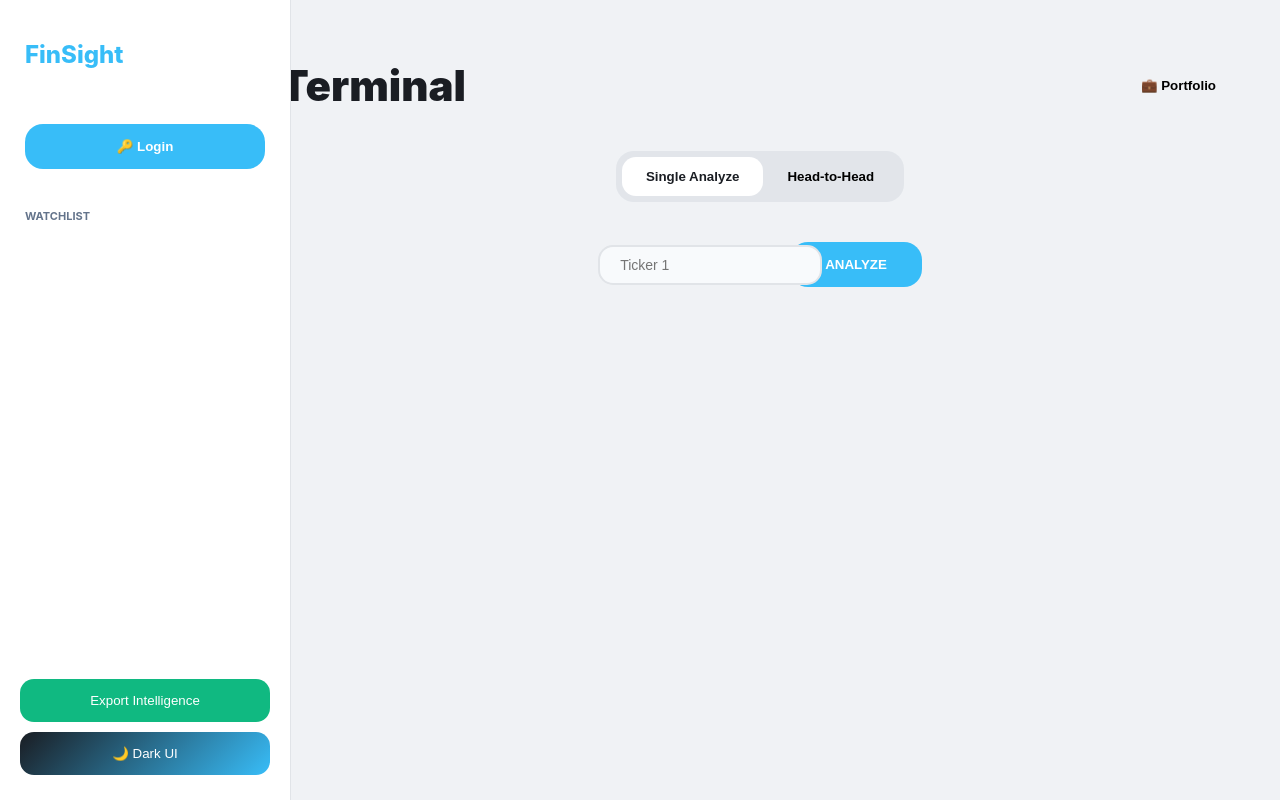
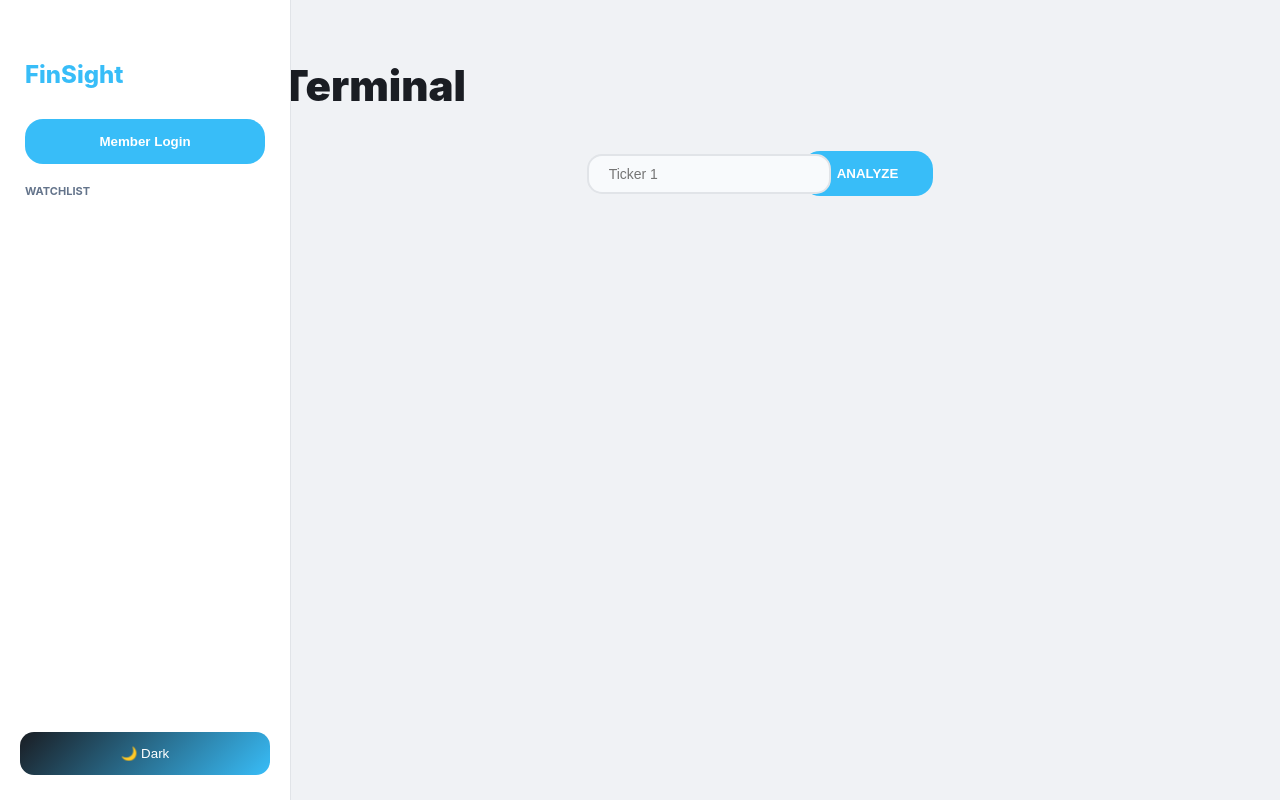
Before and after one commit to navanshi-parekh/FinSight-Terminal, a React (Create React App) app in the folder frontend/: page / in a window 1280 px wide. Built offline with nearby package versions, Linux system fonts and the light colour scheme.

Commit message:
version check

```diff
--- a/frontend/src/App.js
+++ b/frontend/src/App.js
@@ -46,24 +46,19 @@ function App() {
     glass: 'blur(12px)'
   };
 
-  // Internal Components to fix the 'theme' crash on Render
+  // --- Sub-components inside App to avoid Render build crash ---
   const SkeletonCard = () => (
-    <div style={{ ...cardStyle, width: '460px', backgroundColor: theme.card, backdropFilter: theme.glass, border: `1px solid ${theme.border}`, overflow: 'hidden' }}>
-      <div style={{ display: 'flex', justifyContent: 'space-between', marginBottom: '20px' }}>
-        <div className="skeleton-pulse" style={{ width: '80px', height: '25px', borderRadius: '8px', backgroundColor: theme.inputBg }}></div>
-        <div className="skeleton-pulse" style={{ width: '100px', height: '25px', borderRadius: '8px', backgroundColor: theme.inputBg }}></div>
-      </div>
-      <div className="skeleton-pulse" style={{ width: '100%', height: '150px', borderRadius: '15px', backgroundColor: theme.inputBg }}></div>
+    <div style={{ ...cardStyle, width: '460px', backgroundColor: theme.card, border: `1px solid ${theme.border}` }}>
+      <div className="skeleton-pulse" style={{ width: '100%', height: '200px', backgroundColor: theme.inputBg }}></div>
       <style>{`@keyframes pulse { 0% { opacity: 0.6; } 50% { opacity: 1; } 100% { opacity: 0.6; } } .skeleton-pulse { animation: pulse 1.5s infinite ease-in-out; }`}</style>
     </div>
   );
 
   const SuggestionsList = ({ suggestions, onSelect }) => (
-    <ul style={{ ...dropdownStyle, backgroundColor: theme.card, border: `1px solid ${theme.border}`, backdropFilter: 'blur(10px)' }}>
+    <ul style={{ ...dropdownStyle, backgroundColor: theme.card, border: `1px solid ${theme.border}` }}>
       {suggestions.map((s, idx) => (
-        <li key={idx} onClick={() => onSelect(s.symbol)} style={{ ...suggestionItem, color: theme.text, borderBottom: `1px solid ${theme.border}` }}>
-          <div style={{ fontWeight: 'bold', fontSize: '14px' }}>{s.symbol}</div>
-          <div style={{ fontSize: '11px', color: theme.subText }}>{s.name}</div>
+        <li key={idx} onClick={() => onSelect(s.symbol)} style={{ ...suggestionItem, color: theme.text }}>
+          <b>{s.symbol}</b> - {s.name}
         </li>
       ))}
     </ul>
@@ -93,127 +88,113 @@ function App() {
     const ticker1 = (manualTicker || t1).trim().toUpperCase();
     const ticker2 = t2.trim().toUpperCase();
     if (!ticker1) return;
-    setLoading(true); setResults([]); setComparisonData(null); setShowDropdown(false);
+
+    setLoading(true); setResults([]); setShowDropdown(false);
     const url = (mode === "analyze" || manualTicker) ? `${API_BASE}/api/analyze/${ticker1}` : `${API_BASE}/api/compare/${ticker1}/${ticker2}`;
-    fetch(url).then(res => res.json()).then(data => {
-        if (data.stocks) { setResults(data.stocks); setComparisonData({ winner: data.winner, verdict: data.verdict }); }
+
+    fetch(url)
+      .then(res => {
+        if (res.status === 429) { alert("Yahoo is rate-limiting this request. Please wait 2 minutes."); }
+        return res.json();
+      })
+      .then(data => {
+        if (data.stocks) { setResults(data.stocks); }
         else if (data.symbol) { setResults([data]); }
+        else if (data.error) { alert(data.error); }
         setLoading(false);
-      }).catch(() => setLoading(false));
-  };
-
-  const downloadPDF = () => {
-    const doc = new jsPDF(); doc.text("FinSight Report", 14, 20);
-    autoTable(doc, { head: [['Symbol', 'Price', 'Verdict']], body: results.map(s => [s.symbol, s.price, s.recommendation]) });
-    doc.save(`FinSight_Report.pdf`);
+      })
+      .catch(() => setLoading(false));
   };
 
   return (
     <div style={{ backgroundColor: theme.bg, color: theme.text, minHeight: '100vh', transition: '0.3s' }}>
       <style>{`
         .sidebar { position: fixed; left: 0; top: 0; bottom: 0; width: 240px; padding: 40px 25px; z-index: 100; border-right: 1px solid ${theme.border}; background: ${theme.sidebar}; backdrop-filter: ${theme.glass}; }
-        .main-content { padding-left: 280px; padding-top: 60px; padding-right: 40px; padding-bottom: 60px; }
+        .main-content { padding-left: 280px; padding-top: 60px; padding-right: 40px; }
 
-        /* FIX FOR BLOTCHED OVERLAP */
-        .search-area { display: flex; align-items: center; justify-content: center; gap: 12px; margin-bottom: 60px; flex-wrap: nowrap; }
-        .input-box-wrap { position: relative; width: 180px; flex-shrink: 0; }
+        /* THE UI FIX: Ensure search bar items never overlap */
+        .search-container { display: flex; align-items: center; justify-content: center; gap: 15px; margin-bottom: 60px; }
+        .input-group { position: relative; width: 200px; flex-shrink: 0; }
 
         @media (max-width: 900px) {
-          .sidebar { position: relative; width: 100%; height: auto; border-right: none; border-bottom: 1px solid ${theme.border}; padding: 25px; }
+          .sidebar { position: relative; width: 100%; height: auto; }
           .main-content { padding-left: 20px; padding-right: 20px; }
-          .search-area { flex-direction: column; }
-          .input-box-wrap { width: 100%; }
+          .search-container { flex-direction: column; }
+          .input-group { width: 100%; }
         }
-      `}</style>
+      `}`</style>
 
       {/* Sidebar */}
       <div className="sidebar">
-        <h2 style={{ color: theme.accent, fontWeight: '800', margin: '0 0 30px 0' }}>FinSight</h2>
+        <h2 style={{ color: theme.accent, fontWeight: '800', marginBottom: '30px' }}>FinSight</h2>
         {user ? (
-          <div style={{ margin: '20px 0', padding: '20px', backgroundColor: theme.inputBg, borderRadius: '18px', border: `1px solid ${theme.border}` }}>
-            <div style={{ fontSize: '10px', color: theme.subText }}>NET WORTH</div>
-            <div style={{ fontSize: '20px', fontWeight: '800', color: theme.accent }}>₹{balance.toLocaleString()}</div>
+          <div style={{ padding: '20px', backgroundColor: theme.inputBg, borderRadius: '18px' }}>
+            <div style={{ fontSize: '10px' }}>NET WORTH</div>
+            <div style={{ fontSize: '20px', fontWeight: '800' }}>₹{balance.toLocaleString()}</div>
           </div>
         ) : (
-          <button onClick={() => setShowLogin(true)} style={{ ...mainBtn, width: '100%', margin: '25px 0' }}>🔑 Login</button>
+          <button onClick={() => setShowLogin(true)} style={{...mainBtn, width: '100%'}}>Member Login</button>
         )}
-        <h4 style={{ fontSize: '11px', color: theme.subText, marginBottom: '15px', fontWeight: 'bold' }}>WATCHLIST</h4>
+        <h4 style={{ fontSize: '11px', color: theme.subText, margin: '20px 0' }}>WATCHLIST</h4>
         {watchlist.map(s => (
           <div key={s} style={watchlistItemWrapper} onClick={() => handleAction(s)}>
             <div style={{ ...watchlistItem, backgroundColor: theme.inputBg }}>{s}</div>
           </div>
         ))}
-        <div style={{ position: 'absolute', bottom: '25px', left: '20px', right: '20px', display: 'flex', flexDirection: 'column', gap: '10px' }}>
-          <button onClick={downloadPDF} style={pdfBtnStyle}>Export Intelligence</button>
-          <button onClick={() => setIsDarkMode(!isDarkMode)} style={themeToggleStyle}>{isDarkMode ? "☀️ Light UI" : "🌙 Dark UI"}</button>
+        <div style={{ position: 'absolute', bottom: '25px', left: '20px', right: '20px' }}>
+          <button onClick={() => setIsDarkMode(!isDarkMode)} style={themeToggleStyle}>{isDarkMode ? "☀️ Light" : "🌙 Dark"}</button>
         </div>
       </div>
 
       <div className="main-content">
         <div style={{ display: 'flex', justifyContent: 'space-between', alignItems: 'center', marginBottom: '40px' }}>
           <h1 style={{ fontSize: '42px', fontWeight: '900', margin: 0 }}>Terminal</h1>
-          <button onClick={() => setMode("portfolio")} style={inactiveTabStyle}>💼 Portfolio</button>
         </div>
 
-        <div style={{ textAlign: 'center', marginBottom: '40px' }}>
-          <div style={{ ...modeTabContainer, backgroundColor: 'rgba(100,116,139,0.1)' }}>
-            <button onClick={() => setMode("analyze")} style={mode === "analyze" ? activeTabStyle : inactiveTabStyle}>Single Analyze</button>
-            <button onClick={() => setMode("compare")} style={mode === "compare" ? activeTabStyle : inactiveTabStyle}>Head-to-Head</button>
-          </div>
-        </div>
-
-        {/* --- FIXED SEARCH BAR --- */}
-        <div className="search-area" ref={dropdownRef}>
-          <div className="input-box-wrap">
-            <input placeholder="Ticker 1" value={t1} onChange={e => handleSearch(e.target.value, 't1')} style={{ ...inputStyle, width: '100%', backgroundColor: theme.inputBg, color: theme.text, borderColor: theme.border }} />
-            {showDropdown && activeInput === 't1' && <SuggestionsList suggestions={suggestions} onSelect={s => { setT1(s); setShowDropdown(false); }} />}
+        {/* Search Bar */}
+        <div className="search-container" ref={dropdownRef}>
+          <div className="input-group">
+            <input placeholder="Ticker 1" value={t1} onChange={(e) => handleSearch(e.target.value, 't1')} style={{ ...inputStyle, width: '100%', backgroundColor: theme.inputBg, color: theme.text, borderColor: theme.border }} />
+            {showDropdown && activeInput === 't1' && <SuggestionsList suggestions={suggestions} onSelect={(s) => { setT1(s); setShowDropdown(false); }} />}
           </div>
           {mode === "compare" && (
-            <div className="input-box-wrap">
-              <input placeholder="Ticker 2" value={t2} onChange={e => handleSearch(e.target.value, 't2')} style={{ ...inputStyle, width: '100%', backgroundColor: theme.inputBg, color: theme.text, borderColor: theme.border }} />
-              {showDropdown && activeInput === 't2' && <SuggestionsList suggestions={suggestions} onSelect={s => { setT2(s); setShowDropdown(false); }} />}
+            <div className="input-group">
+              <input placeholder="Ticker 2" value={t2} onChange={(e) => handleSearch(e.target.value, 't2')} style={{ ...inputStyle, width: '100%', backgroundColor: theme.inputBg, color: theme.text, borderColor: theme.border }} />
+              {showDropdown && activeInput === 't2' && <SuggestionsList suggestions={suggestions} onSelect={(s) => { setT2(s); setShowDropdown(false); }} />}
             </div>
           )}
           <button onClick={() => handleAction()} style={mainBtn}>{loading ? "..." : "ANALYZE"}</button>
         </div>
 
+        {/* Results with Charts */}
         <div style={{ display: 'flex', justifyContent: 'center', gap: '35px', flexWrap: 'wrap' }}>
           {loading && <SkeletonCard />}
-          {results.map((stock, i) => {
-            const statusColor = stock.risk === "High" ? "#f87171" : stock.risk === "Medium" ? "#fbbf24" : "#34d399";
-            return (
-              <div key={i} className="stock-card" style={{ ...cardStyle, backgroundColor: theme.card, border: `1px solid ${theme.border}`, boxShadow: '0 20px 40px rgba(0,0,0,0.1)' }}>
-                <div style={{ display: 'flex', justifyContent: 'space-between', marginBottom: '10px' }}>
-                  <div style={{ ...badgeStyle, backgroundColor: `${statusColor}22`, color: statusColor }}>{stock.recommendation}</div>
-                  <button onClick={() => setWatchlist([...watchlist, stock.symbol])} style={{ background: 'none', border: 'none', fontSize: '20px', color: theme.accent }}>☆</button>
-                </div>
-                <h2 style={{ fontSize: '32px', fontWeight: '900', margin: 0 }}>{stock.symbol}</h2>
-                <div style={aiBox}><p style={{ margin: 0, fontSize: '13px', lineHeight: '1.6' }}>{stock.ai_summary}</p></div>
-                <h1 style={{ color: theme.text, margin: '25px 0 10px 0', fontSize: '56px', fontWeight: '900' }}>₹{stock.price}</h1>
+          {results.map((stock, i) => (
+            <div key={i} style={{ ...cardStyle, backgroundColor: theme.card, border: `1px solid ${theme.border}`, padding: '35px', borderRadius: '35px', width: '460px' }}>
+              <div style={{ ...badgeStyle, backgroundColor: theme.accent + '22', color: theme.accent }}>{stock.recommendation}</div>
+              <h2 style={{ fontSize: '32px', margin: '10px 0' }}>{stock.symbol}</h2>
+              <h1 style={{ fontSize: '56px', margin: '20px 0' }}>₹{stock.price}</h1>
 
-                {/* --- GRAPH RESTORED --- */}
-                <div style={{ width: '100%', height: 240, margin: '20px 0' }}>
-                  <ResponsiveContainer width="100%" height="100%">
+              {/* THE CHART FIX: Fixed height and verified keys */}
+              <div style={{ width: '100%', height: 240 }}>
+                <ResponsiveContainer>
                   <ComposedChart data={stock.history}>
                     <CartesianGrid strokeDasharray="3 3" vertical={false} stroke={theme.border} />
                     <XAxis dataKey="date" hide /><YAxis domain={['auto', 'auto']} hide />
                     <Tooltip contentStyle={{ background: theme.card, borderRadius: '12px' }} />
-                      <Legend verticalAlign="top" height={36}/>
                     <Line name="Price" type="monotone" dataKey="price" stroke={theme.accent} strokeWidth={4} dot={false} />
-                      <Line name="20-Day SMA" type="monotone" dataKey="sma" stroke="#8b949e" strokeWidth={2} dot={false} strokeDasharray="3 3" />
-                      <Line name="Volume Trend" type="monotone" dataKey="vpt" stroke="#a855f7" strokeWidth={2} dot={false} />
+                    <Line name="SMA" type="monotone" dataKey="sma" stroke="#8b949e" strokeWidth={2} dot={false} strokeDasharray="3 3" />
                   </ComposedChart>
                 </ResponsiveContainer>
               </div>
 
               <div style={gridContainer}>
-                  <div style={{ ...gridBox, backgroundColor: theme.inputBg }}>GROWTH<br/><b>{stock.return}%</b></div>
-                  <div style={{ ...gridBox, backgroundColor: theme.inputBg }}>SHARPE<br/><b>{stock.sharpe}</b></div>
-                  <div style={{ ...gridBox, backgroundColor: theme.inputBg }}>RISK<br/><b>{stock.risk}</b></div>
+                <div style={{ ...gridBox, backgroundColor: theme.inputBg }}>GROWTH<br/>{stock.return}%</div>
+                <div style={{ ...gridBox, backgroundColor: theme.inputBg }}>SHARPE<br/>{stock.sharpe}</div>
+                <div style={{ ...gridBox, backgroundColor: theme.inputBg }}>RISK<br/>{stock.risk}</div>
               </div>
             </div>
-            );
-          })}
+          ))}
         </div>
       </div>
     </div>
@@ -221,25 +202,19 @@ function App() {
 }
 
 // STYLES
-const cardStyle = { padding: '35px', borderRadius: '35px', width: '460px', textAlign: 'left' };
-const aiBox = { padding: '20px', borderRadius: '22px', marginTop: '15px', backgroundColor: 'rgba(100,116,139,0.05)' };
-const gridContainer = { display: 'flex', gap: '15px', marginTop: '25px' };
-const gridBox = { flex: 1, padding: '18px', borderRadius: '20px', textAlign: 'center' };
-const gridTitle = { fontSize: '9px', color: '#8b949e', display: 'block', marginBottom: '6px', fontWeight: '900' };
 const inputStyle = { padding: '10px 20px', borderRadius: '15px', outline: 'none', border: '2px solid transparent', fontSize: '14px' };
 const mainBtn = { padding: '15px 35px', backgroundColor: '#38bdf8', color: 'white', border: 'none', borderRadius: '18px', fontWeight: '800', cursor: 'pointer' };
-const activeTabStyle = { padding: '12px 24px', backgroundColor: '#ffffff', color: '#1a1d23', borderRadius: '14px', border: 'none', fontWeight: '800' };
-const inactiveTabStyle = { padding: '12px 24px', backgroundColor: 'transparent', border: 'none', fontWeight: '700' };
+const inactiveTabStyle = { padding: '12px 24px', backgroundColor: 'transparent', border: 'none' };
+const activeTabStyle = { padding: '12px 24px', backgroundColor: '#fff', color: '#000', borderRadius: '14px' };
 const modeTabContainer = { display: 'inline-flex', padding: '6px', borderRadius: '18px' };
 const watchlistItemWrapper = { display: 'flex', alignItems: 'center', gap: '10px', marginBottom: '12px', cursor: 'pointer' };
 const watchlistItem = { padding: '14px', borderRadius: '14px', flex: 1, fontWeight: '800' };
-const themeToggleStyle = { width: '100%', padding: '14px', border: 'none', borderRadius: '14px', cursor: 'pointer', background: 'linear-gradient(135deg, #1a1d23 0%, #38bdf8 100%)', color: 'white' };
-const pdfBtnStyle = { width: '100%', padding: '14px', backgroundColor: '#10b981', color: 'white', border: 'none', borderRadius: '14px' };
-const badgeStyle = { padding: '8px 16px', borderRadius: '12px', fontSize: '11px', fontWeight: '900' };
+const themeToggleStyle = { width: '100%', padding: '14px', border: 'none', borderRadius: '14px', background: 'linear-gradient(135deg, #1a1d23 0%, #38bdf8 100%)', color: 'white' };
+const cardStyle = { boxShadow: '0 20px 40px rgba(0,0,0,0.1)' };
+const gridContainer = { display: 'flex', gap: '15px', marginTop: '25px' };
+const gridBox = { flex: 1, padding: '18px', borderRadius: '20px', textAlign: 'center', fontSize: '12px', fontWeight: 'bold' };
+const badgeStyle = { padding: '8px 16px', borderRadius: '12px', fontSize: '11px', fontWeight: '900', display: 'inline-block' };
 const dropdownStyle = { position: 'absolute', top: '55px', width: '100%', zIndex: 1000, listStyle: 'none', padding: '10px', borderRadius: '20px' };
 const suggestionItem = { padding: '14px', cursor: 'pointer', borderRadius: '12px' };
-const overlayStyle = { position: 'fixed', top: 0, left: 0, right: 0, bottom: 0, backgroundColor: 'rgba(0, 0, 0, 0.7)', zIndex: 2000, display: 'flex', justifyContent: 'center', alignItems: 'center', backdropFilter: 'blur(8px)' };
-const loginCardStyle = { padding: '50px', borderRadius: '32px', width: '420px', textAlign: 'center' };
-const closeBtnStyle = { position: 'absolute', top: '25px', right: '25px', background: 'none', border: 'none', color: '#8b949e', cursor: 'pointer', fontSize: '20px' };
 
 export default App;
```
Lines whose indentation alone changed are shown as unchanged.
